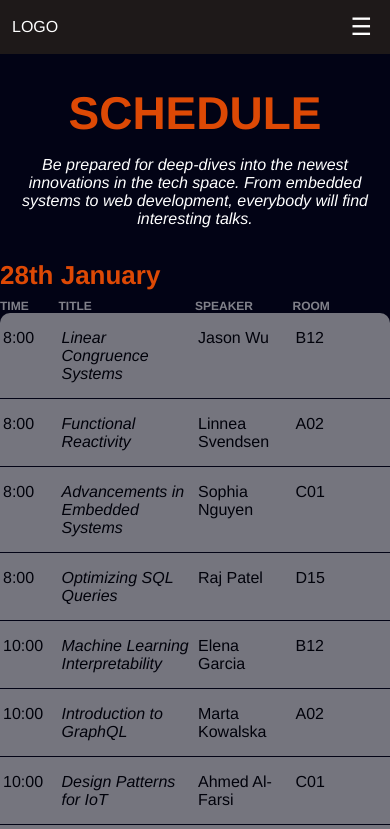
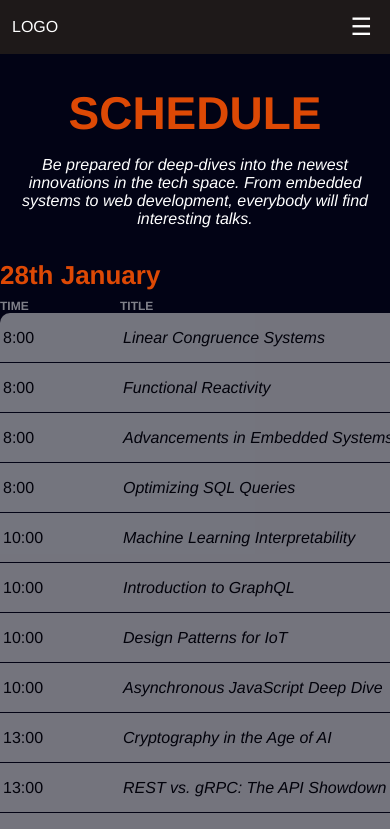
Before and after one commit to knedlicka/tech-event, a Vue app: page /program in a window 390 px wide. Shown: the top 829 px of the page. Built offline with nearby package versions, Linux system fonts and the light colour scheme.

Commit message:
Make program table x-scroll on phones

```diff
--- a/src/components/schedule-table/ScheduleTable.vue
+++ b/src/components/schedule-table/ScheduleTable.vue
@@ -34,6 +34,7 @@ export default {
     flex-direction: column;
     opacity: 0.5;
     color: black;
+    overflow-x: scroll;
 }
 
 .schedule-table-header {
@@ -42,6 +43,7 @@ export default {
     font-weight: 700;
     text-transform: uppercase;
     color: white;
+    min-width: 800px;
 }
 
 @media (max-width: 700px) {
--- a/src/components/schedule-table/ScheduleTableRow.vue
+++ b/src/components/schedule-table/ScheduleTableRow.vue
@@ -51,6 +51,7 @@ export default {
 <style>
 .schedule-table-row-container {
     position: relative;
+    min-width: 800px;
 }
 
 .schedule-table-row-content {
```
